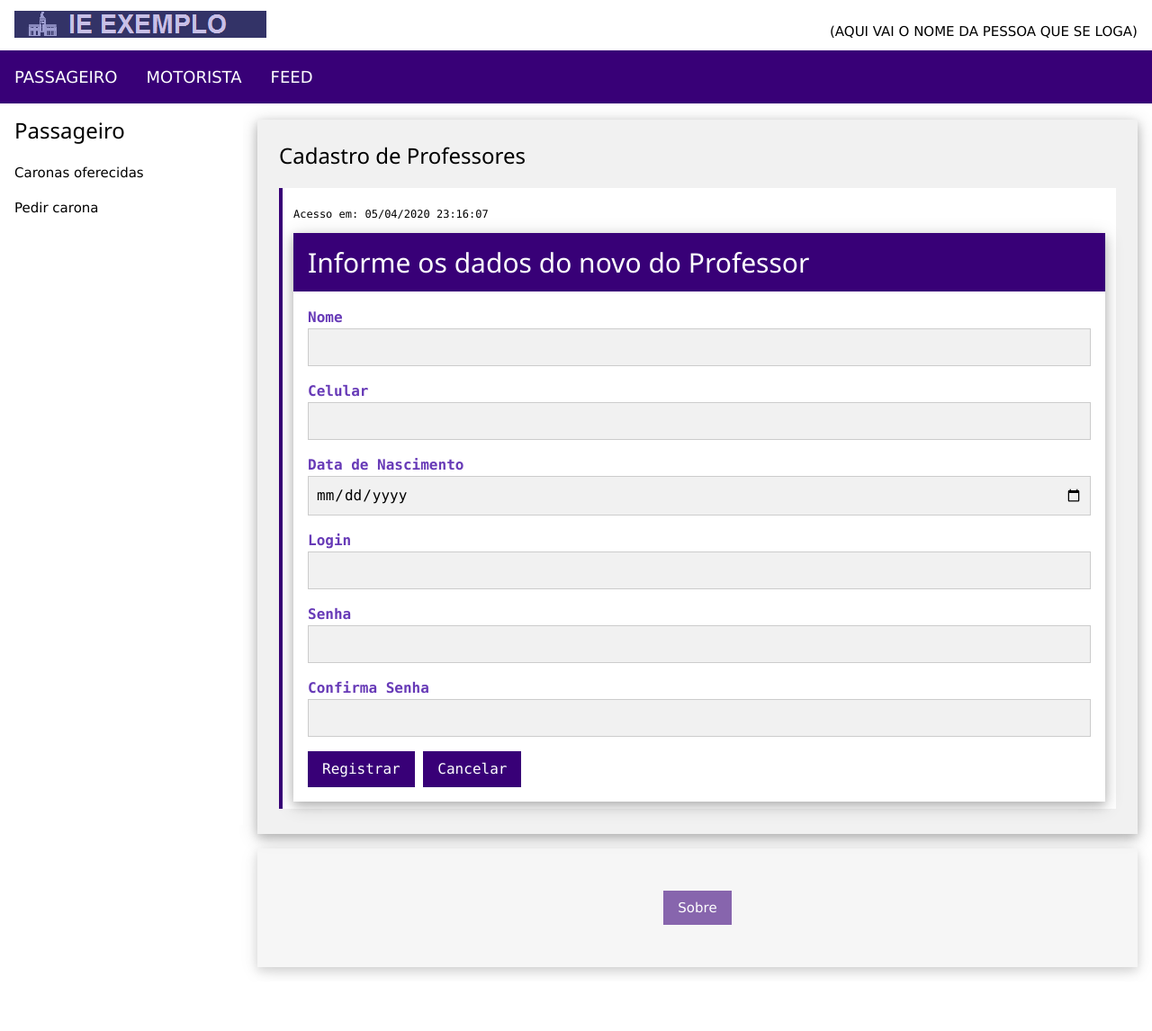
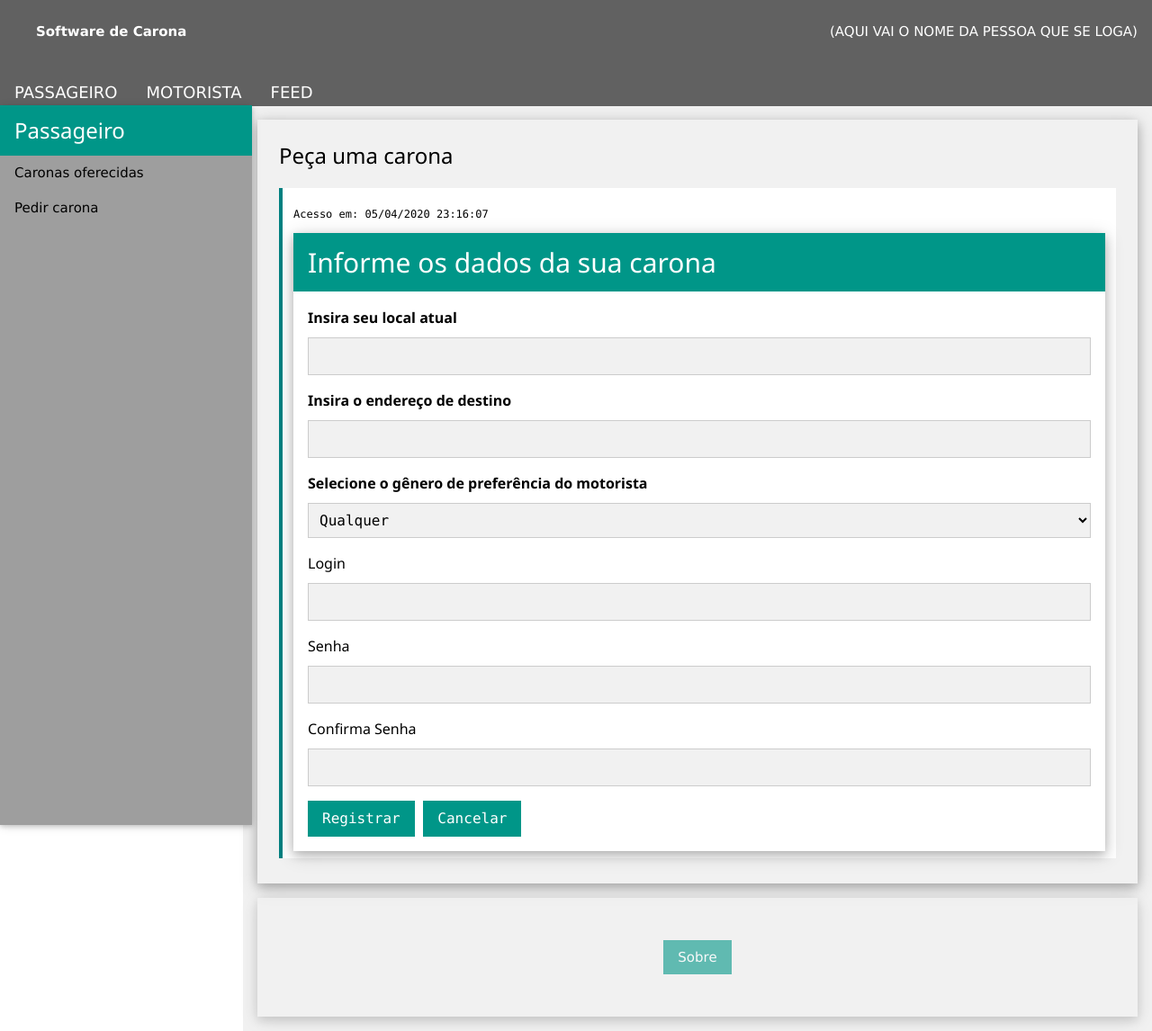
Before and after one commit to n4th4nrjesus/SoftwareDeCarona, a PHP site: page /profContratar.php in a window 1280 px wide. Shown: the whole page at 90% size. Before the commit the page ends 1084 px from the top, so only its background shows below. Run offline with PHP 8.4, Linux system fonts and the light colour scheme.

Commit message:
mais mudanças no estilo

```diff
--- a/Menu.php
+++ b/Menu.php
@@ -7,23 +7,23 @@ MENU.PHP
 
 	<!-- Top -->
 	<div class="w3-top">
-		<div class="w3-row w3-white w3-padding">
-			<div class="w3-half" style="margin:4px 0 6px 0"><a href="."><img src='imagens/logo.png' alt=' IE Exemplo '></a>
+		<div class="w3-row w3-dark-grey w3-padding">
+			<div class="w3-half w3-padding-large" style="margin:4px 0 6px 0;"><b>Software de Carona</b>
 			</div>
 			<div class="w3-half w3-margin-top w3-hide-medium w3-hide-small">
 				<div class="w3-right">(AQUI VAI O NOME DA PESSOA QUE SE LOGA)</div>
 			</div>
 		</div>
-		<div class="w3-bar w3-theme w3-large" style="z-index:4;">
+		<div class="w3-bar w3-dark-grey w3-large" style="z-index:4;height:45px">
 			<a class="w3-bar-item w3-button w3-left w3-hide-large w3-hover-white w3-large w3-theme w3-padding-16" href="javascript:void(0)" onclick="w3_open()">☰</a>
-			<a class="w3-bar-item w3-button w3-hide-medium w3-hide-small w3-hover-white w3-padding-16" href="javascript:void(0)" onclick="w3_show_nav('menuPassag')">PASSAGEIRO</a>
-			<a class="w3-bar-item w3-button w3-hide-medium w3-hide-small w3-hover-white w3-padding-16" href="javascript:void(0)" onclick="w3_show_nav('menuMotor')">MOTORISTA</a>
-			<a class="w3-bar-item w3-button w3-hide-medium w3-hide-small w3-hover-white w3-padding-16" href="javascript:void(0)" onclick="w3_show_nav('menuFeed')">FEED</a>
+			<a class="w3-bar-item w3-button w3-hide-medium w3-hide-small w3-hover-teal w3-padding-16" href="javascript:void(0)" onclick="w3_show_nav('menuPassag')">PASSAGEIRO</a>
+			<a class="w3-bar-item w3-button w3-hide-medium w3-hide-small w3-hover-teal w3-padding-16" href="javascript:void(0)" onclick="w3_show_nav('menuMotor')">MOTORISTA</a>
+			<a class="w3-bar-item w3-button w3-hide-medium w3-hide-small w3-hover-teal w3-padding-16" href="javascript:void(0)" onclick="w3_show_nav('menuFeed')">FEED</a>
 		</div>
 	</div>
 
 	<!-- Sidebar -->
-	<div class="w3-sidebar w3-bar-block w3-collapse w3-animate-left" style="z-index:3;width:270px" id="mySidebar">
+	<div class="w3-sidebar w3-bar-block w3-collapse w3-animate-left w3-grey w3-card" style="z-index:3;width:280px" id="mySidebar">
 		<div class="w3-bar w3-hide-large w3-large">
 			<a href="javascript:void(0)" onclick="w3_show_nav('menuPassag')"
 			   class="w3-bar-item w3-button w3-theme w3-hover-white w3-padding-16">PASSAGEIRO</a>
@@ -35,21 +35,21 @@ MENU.PHP
 		<a href="javascript:void(0)" onclick="w3_close()" class="w3-button w3-right w3-xlarge w3-hide-large"
 		   title="Close Menu">x</a>
 		<div id="menuPassag" class="myMenu">
-			<div class="w3-container">
-				<h3>Passageiro</h3>
+			<div class="w3-container w3-teal">
+				<h3 class="">Passageiro</h3>
 			</div>
 			<a class="w3-bar-item w3-button" href="profListar.php">Caronas oferecidas</a>
 			<a class="w3-bar-item w3-button" href="profContratar.php">Pedir carona</a>
 		</div>
 		<div id="menuMotor" class="myMenu" >
-			<div class="w3-container">
+			<div class="w3-container w3-teal">
 				<h3>Motorista</h3>
 			</div>
 			<a class="w3-bar-item w3-button" href='discListar.php'>Pedidos de carona</a>
 			<a class="w3-bar-item w3-button" href='discContratar.php'>Oferecer carona</a>
 		</div>
 		<div id="menuFeed" class="myMenu" >
-			<div class="w3-container">
+			<div class="w3-container w3-teal">
 				<h3>Feed</h3>
 			</div>
 			<a class="w3-bar-item w3-button" href='turmaListar.php'>Posts</a>
--- a/profContratar.php
+++ b/profContratar.php
@@ -17,7 +17,7 @@
         }
 
         .w3-code {
-            border-left: 4px solid #380077
+            border-left: 4px solid teal;
         }
 
         .myMenu {
@@ -30,10 +30,10 @@
 <?php require 'menu.php';?>
 
 <!-- Conteúdo Principal: deslocado paa direita em 270 pixels quando a sidebar é visível -->
-<div class="w3-main w3-container" style="margin-left:270px;margin-top:117px;">
+<div class="w3-main w3-container w3-light-grey" style="margin-left:270px;margin-top:117px;">
 
     <div class="w3-panel w3-padding-large w3-card-4 w3-light-grey">
-        <h1 class="w3-xlarge">Cadastro de Professores</h1>
+        <h1 class="w3-xlarge">Peça uma carona</h1>
 
         <p class="w3-large">
             <div class="w3-code cssHigh notranslate">
@@ -49,41 +49,43 @@
                 ?>
 
                 <div class="w3-responsive w3-card-4">
-                    <div class="w3-container w3-theme">
-                        <h2>Informe os dados do novo do Professor</h2>
+                    <div class="w3-container w3-teal">
+                        <h2>Informe os dados da sua carona</h2>
                     </div>
                     <form class="w3-container" action="ProfContratar_exe.php" method="post" onsubmit="return check(this.form)">
 						<input type="hidden" id="acaoForm" name="acaoForm" value="Contratar">
 						<p>
-						<label class="w3-text-deep-purple"><b>Nome</b></label>
+						<label class="w3-text-teal"><h6><b>Insira seu local atual</b></h6></label>
 						<input class="w3-input w3-border w3-light-grey" name="Nome" type="text" pattern="[a-zA-Z\u00C0-\u00FF ]{10,100}$"
-							   title="Nome entre 10 e 100 letras." required></p>
+							   title="Endereço entre 10 e 100 letras." required></p>
 						<p>
-						<label class="w3-text-deep-purple"><b>Celular</b></label>
+						<label class="w3-text-teal"><h6><b>Insira o endereço de destino</b></h6></label>
 						<input class="w3-input w3-border w3-light-grey " name="Celular" type="text"
 							   pattern="\([0-9]{2}\)[0-9]{4,6}-[0-9]{3,4}$" title="(11)1111-1111." required></p>
 						<p>
-						<label class="w3-text-deep-purple"><b>Data de Nascimento</b></label>
-						<input class="w3-input w3-border w3-light-grey" name="DataNasc" type="date"
-							   pattern="((0[1-9])|([1-2][0-9])|(3[0-1]))\/((0[1-9])|(1[0-2]))\/((19|20)[0-9][0-9])"
-							   title="Formato: dd/mm/aaaa."></p>
+						<label class="w3-text-teal"><h6><b>Selecione o gênero de preferência do motorista</b></h6></label>
+                        <select class="w3-input w3-border w3-light-grey" name="DataNasc">
+                            <option value="qualquer">Qualquer</option>
+                            <option value="masculino">Masculino</option>
+                            <option value="feminino">Feminino</option>
+                        </select>
 						<p>
-						<label class="w3-text-deep-purple"><b>Login</b></label>
+						<label class="w3-text-teal"><h6>Login</h6></label>
 						<input class="w3-input w3-border w3-light-grey" name="Login" type="text"
 							   pattern="[a-zA-Z]{2,20}.[a-zA-Z]{2,20}" title="Formato: nome.sobrenome" required></p>
 						<p>
-						<label class="w3-text-deep-purple"><b>Senha</b></label>
+						<label class="w3-text-teal"><h6>Senha</h6></label>
 						<input class="w3-input w3-border w3-light-grey" name="Senha" type="password"
 							   pattern="(?=.*\d)(?=.*[a-z])(?=.*[A-Z]).{6,8}"
 							   title="Deve conter ao menos um número, uma letra maiúscula e minúscula, um caracter especial, com 6 a 8 caracteres" required></p>
 						<p>
-						<label class="w3-text-deep-purple"><b>Confirma Senha</b></label>
+						<label class="w3-text-teal"><h6>Confirma Senha</h6></label>
 						<input class="w3-input w3-border w3-light-grey" name="Senha2" type="password"
 							   pattern="(?=.*\d)(?=.*[a-z])(?=.*[A-Z]).{6,8}"
 							   title="Deve conter ao menos um número, uma letra maiúscula e minúscula, um caracter especial, com 6 a 8 caracteres" required> </p>
 						<p>
-						<input type="submit" value="Registrar" class="w3-btn w3-theme" >
-						<input type="button" value="Cancelar" class="w3-btn w3-theme" onclick="window.location.href='.'"></p>
+						<input type="submit" value="Registrar" class="w3-btn w3-teal" >
+						<input type="button" value="Cancelar" class="w3-btn w3-teal" onclick="window.location.href='.'"></p>
 					</form>
 				</div>
 
@@ -95,7 +97,7 @@
 	<footer class="w3-panel w3-padding-32 w3-card-4 w3-light-grey w3-center w3-opacity">
     <p>
         <nav>
-            <a class="w3-button w3-theme w3-hover-white"
+            <a class="w3-button w3-teal w3-hover-white"
                onclick="document.getElementById('id01').style.display='block'">Sobre</a>
         </nav>
     </p>
```
